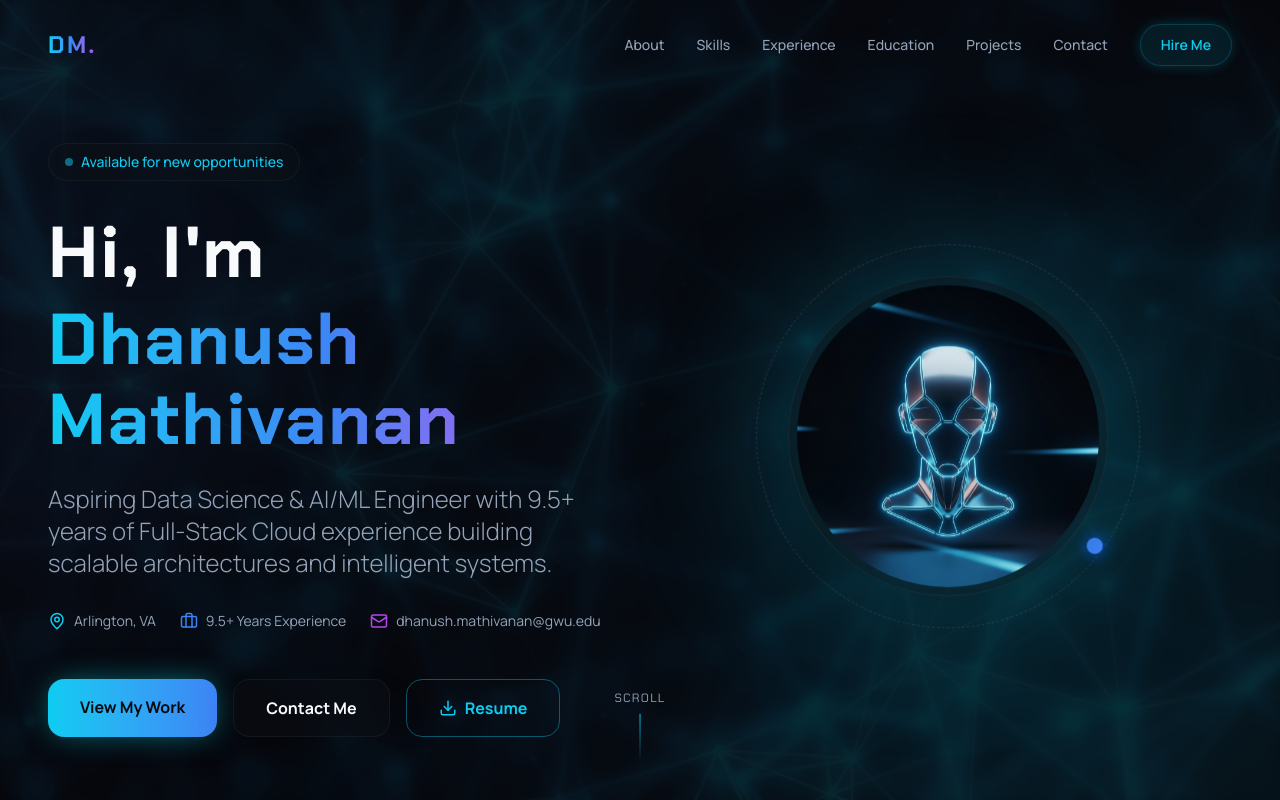
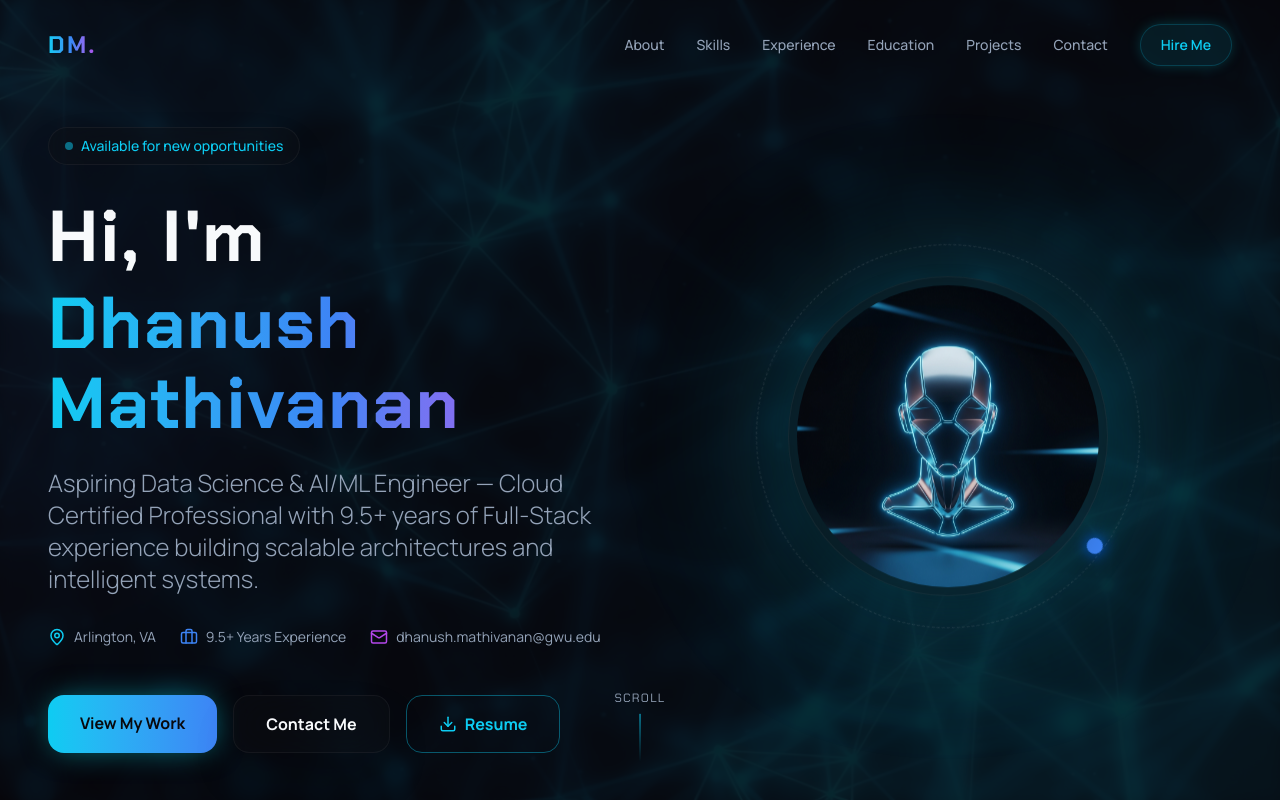
Before and after one commit to DhanushGWU1995/dhanush-mathivanan-portfolio, a React (Vite) app: page / in a window 1280 px wide. Shown: the top 800 px of the page. Built offline with nearby package versions, Linux system fonts and the light colour scheme.

Commit message:
feat: final tagline with all three pillars — AI/ML aspiring, cloud cert, 9.5yr full-stack

```diff
--- a/src/components/Hero.tsx
+++ b/src/components/Hero.tsx
@@ -39,7 +39,7 @@ export function Hero() {
 
           <FadeIn delay={0.3}>
             <p className="text-xl md:text-2xl text-muted-foreground font-light mb-8 max-w-xl">
-              Aspiring Data Science &amp; AI/ML Engineer with 9.5+ years of Full-Stack Cloud experience building scalable architectures and intelligent systems.
+              Aspiring Data Science &amp; AI/ML Engineer — Cloud Certified Professional with 9.5+ years of Full-Stack experience building scalable architectures and intelligent systems.
             </p>
           </FadeIn>
 
```
